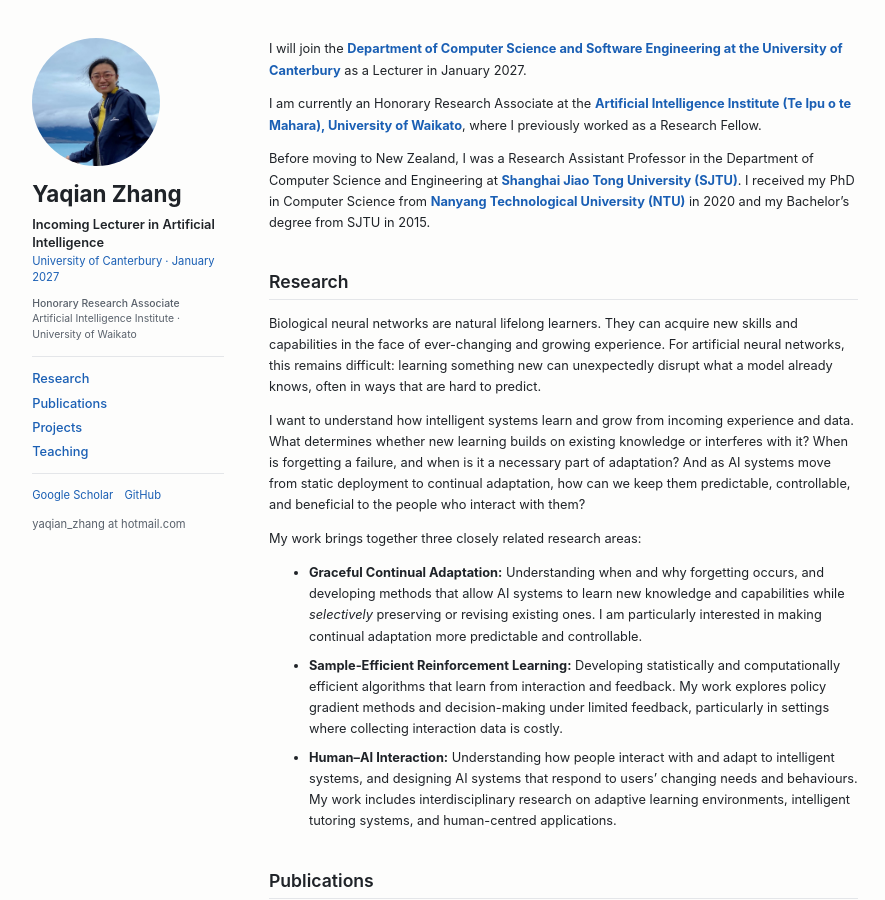
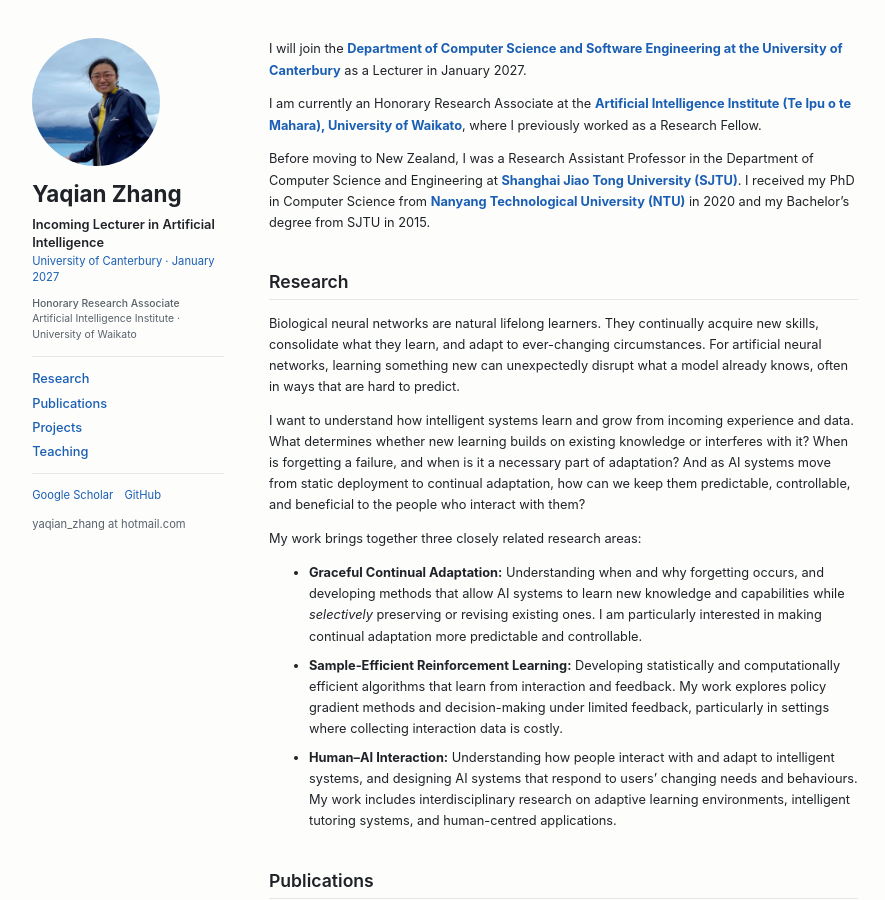
Before and after one commit to YaqianZhang/yaqianzhang.github.io, a Jekyll site: the page built from index.md, in a window 1280 px wide and 900 px high. Shown: the whole window, without its empty margins (195-1080 px from the left). Built offline with Jekyll 4.4.1, drawn with Linux system fonts in a browser that asks for light colours.

Commit message:
Refine research section opening
Co-Authored-By: Claude Opus 5.5 <noreply@anthropic.com>

```diff
--- a/_includes/research.md
+++ b/_includes/research.md
@@ -1,4 +1,4 @@
-Biological neural networks are natural lifelong learners. They can acquire new skills and capabilities in the face of ever-changing and growing experience. For artificial neural networks, this remains difficult: learning something new can unexpectedly disrupt what a model already knows, often in ways that are hard to predict.
+Biological neural networks are natural lifelong learners. They continually acquire new skills, consolidate what they learn, and adapt to ever-changing circumstances. For artificial neural networks, learning something new can unexpectedly disrupt what a model already knows, often in ways that are hard to predict.
 
 I want to understand how intelligent systems learn and grow from incoming experience and data. What determines whether new learning builds on existing knowledge or interferes with it? When is forgetting a failure, and when is it a necessary part of adaptation? And as AI systems move from static deployment to continual adaptation, how can we keep them predictable, controllable, and beneficial to the people who interact with them?
 
```
